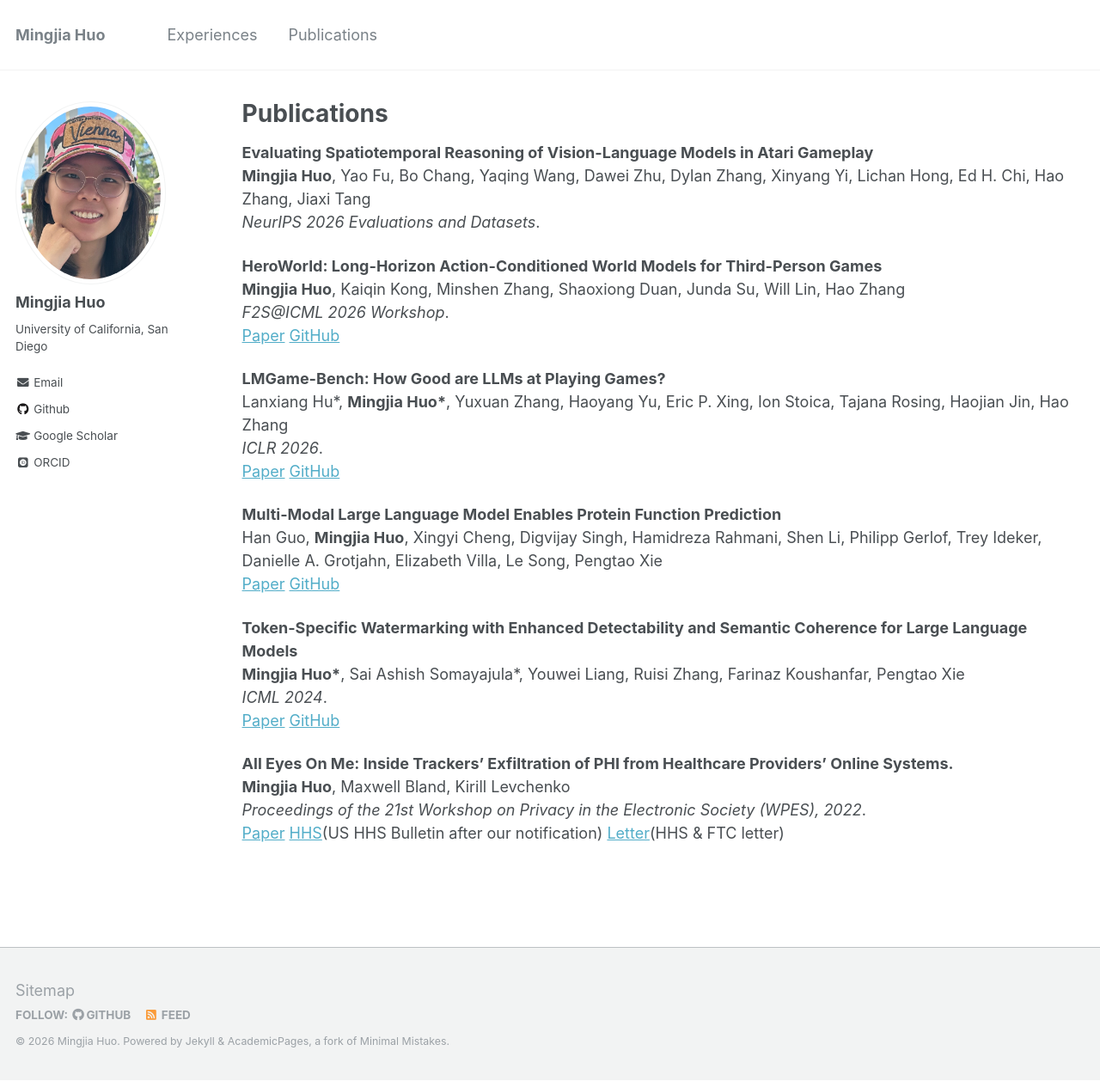
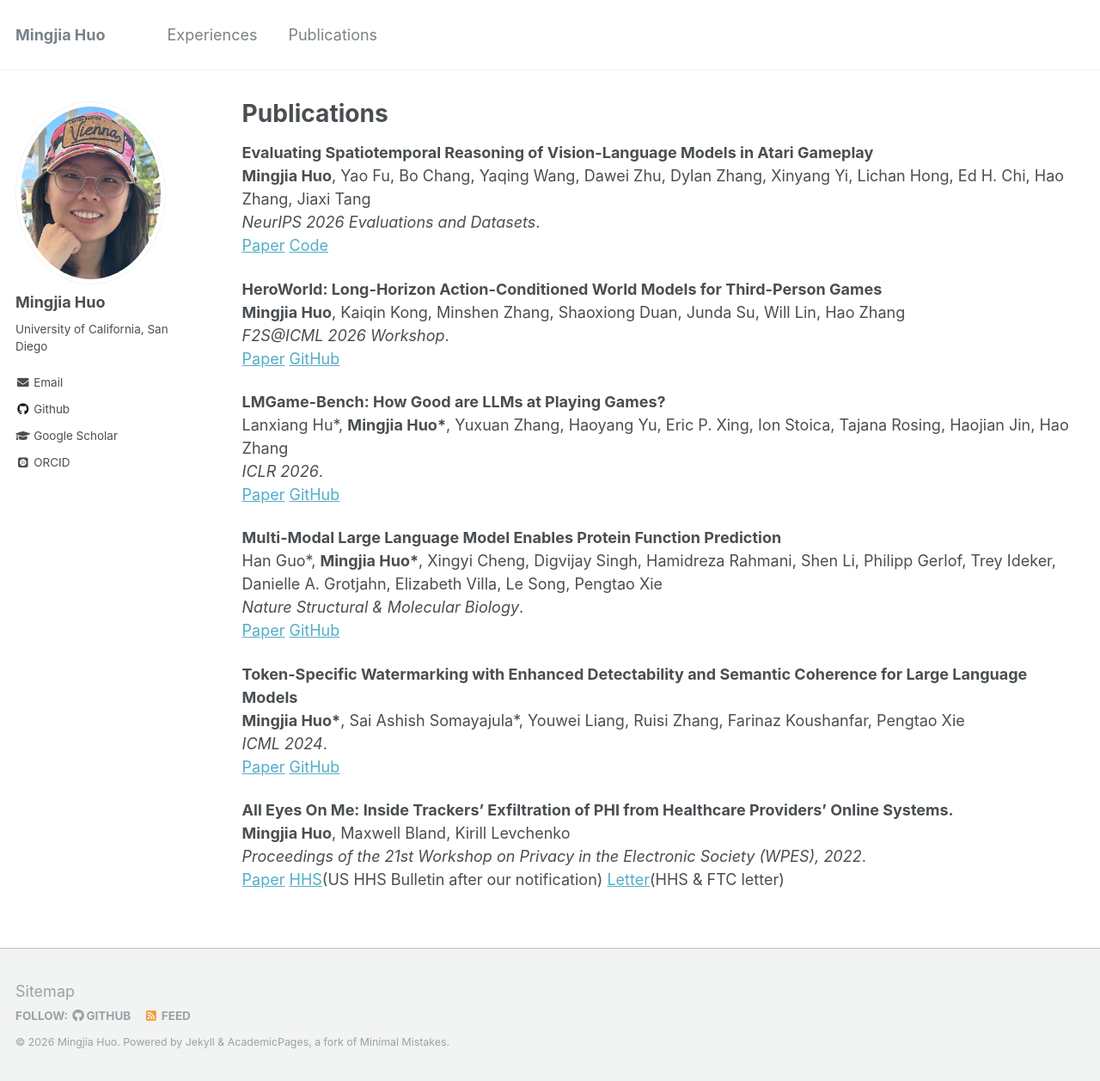
Before and after one commit to mignonjia/mignonjia.github.io, a Jekyll site: the page built from _pages/publications.md, in a window 1280 px wide and 1258 px high. Shown: the whole window at 86% size. Built offline with Jekyll 4.4.1, drawn with Linux system fonts in a browser that asks for light colours; some web fonts are replaced.

Commit message:
Update ProteinChat and AtariBench publication entries
Mark co-first authors and NSMB venue for ProteinChat; add Paper and
Code links for AtariBench.

Co-Authored-By: Claude Opus 5.5 <noreply@anthropic.com>

```diff
--- a/_pages/publications.md
+++ b/_pages/publications.md
@@ -7,6 +7,7 @@ author_profile: true
 <b>Evaluating Spatiotemporal Reasoning of Vision-Language Models in Atari Gameplay</b><br>
 <b>Mingjia Huo</b>, Yao Fu, Bo Chang, Yaqing Wang, Dawei Zhu, Dylan Zhang, Xinyang Yi, Lichan Hong, Ed H. Chi, Hao Zhang, Jiaxi Tang <br>
 <i>NeurIPS 2026 Evaluations and Datasets</i>.<br>
+<a href="https://mignonjia.github.io/AtariBench/">Paper</a> <a href="https://colab.research.google.com/drive/1QGKH3j1goKbDgQy1sJCPXkpEb-tFy38Y">Code</a>
 
 
 <b>HeroWorld: Long-Horizon Action-Conditioned World Models for Third-Person Games</b><br>
@@ -22,7 +23,8 @@ Lanxiang Hu*, <b>Mingjia Huo*</b>, Yuxuan Zhang, Haoyang Yu, Eric P. Xing, Ion S
 
 
 <b>Multi-Modal Large Language Model Enables Protein Function Prediction</b><br>
-Han Guo, <b>Mingjia Huo</b>, Xingyi Cheng, Digvijay Singh, Hamidreza Rahmani, Shen Li, Philipp Gerlof, Trey Ideker, Danielle A. Grotjahn, Elizabeth Villa, Le Song, Pengtao Xie<br>
+Han Guo*, <b>Mingjia Huo*</b>, Xingyi Cheng, Digvijay Singh, Hamidreza Rahmani, Shen Li, Philipp Gerlof, Trey Ideker, Danielle A. Grotjahn, Elizabeth Villa, Le Song, Pengtao Xie<br>
+<i>Nature Structural & Molecular Biology</i>.<br>
 <a href="https://www.biorxiv.org/content/10.1101/2024.08.19.608729v1">Paper</a> <a href="https://github.com/mignonjia/ProteinChat">GitHub</a>
 
 
```
